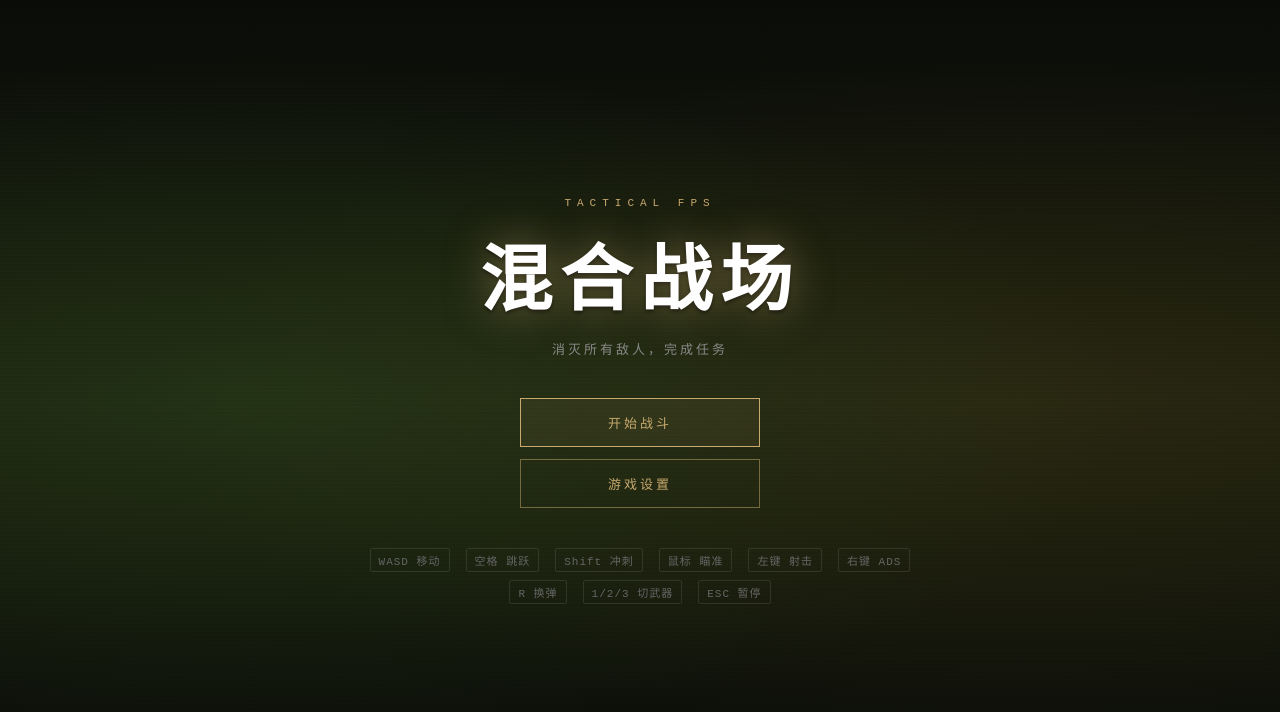
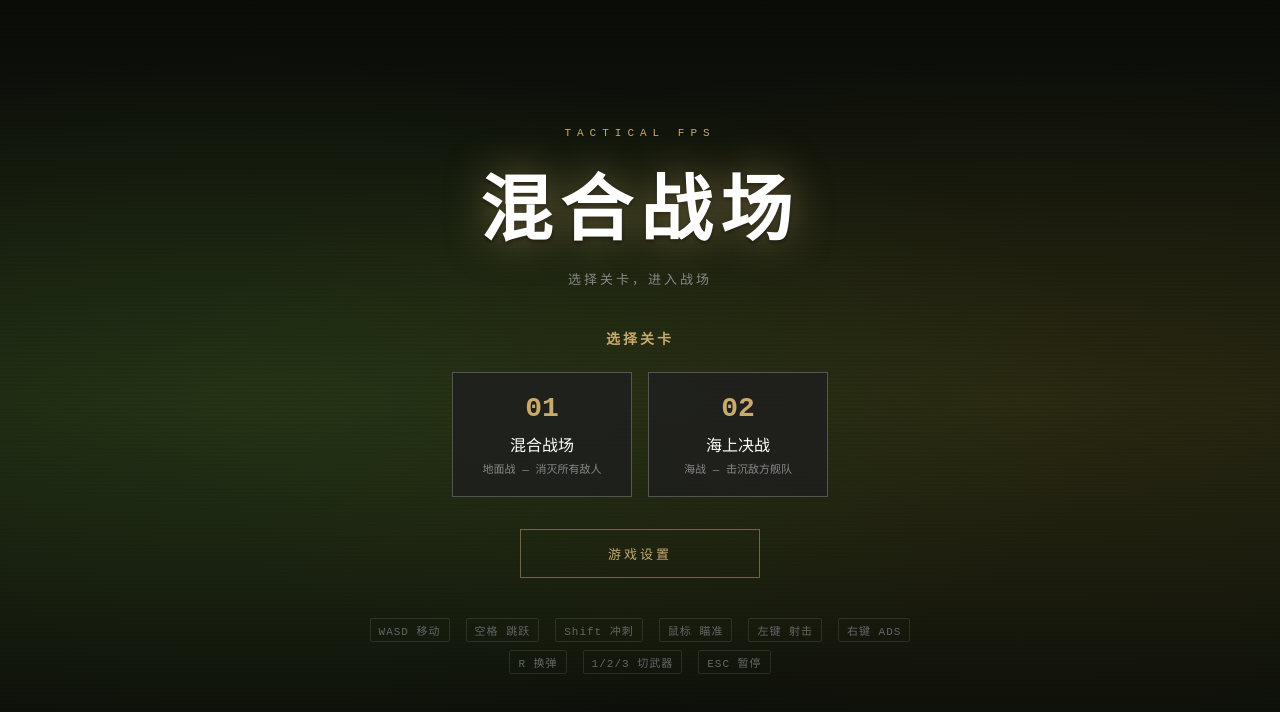
Before and after one commit to blreay/fps-game, a website: page public/index.html in a window 1280 px wide. Drawn offline with Linux system fonts and the light colour scheme.

Commit message:
feat: add level selection UI and URL-based level loading
Replace single start button with two level cards on the main menu,
add URL param reading in main.js to load level-appropriate data files,
and show a "下一关" button on the win screen when completing level 1.

```diff
--- a/public/index.html
+++ b/public/index.html
@@ -11,10 +11,22 @@
     <div id="title-block">
       <div id="game-subtitle">TACTICAL FPS</div>
       <h1 id="game-title">混合战场</h1>
-      <div id="game-tagline">消灭所有敌人，完成任务</div>
+      <div id="game-tagline">选择关卡，进入战场</div>
     </div>
     <nav id="menu-nav">
-      <button class="menu-btn primary" onclick="location.href='game.html'">开始战斗</button>
+      <h3 class="section-title">选择关卡</h3>
+      <div id="level-cards">
+        <div class="level-card" onclick="location.href='game.html?level=1'">
+          <div class="level-num">01</div>
+          <div class="level-name">混合战场</div>
+          <div class="level-desc">地面战 — 消灭所有敌人</div>
+        </div>
+        <div class="level-card" onclick="location.href='game.html?level=2'">
+          <div class="level-num">02</div>
+          <div class="level-name">海上决战</div>
+          <div class="level-desc">海战 — 击沉敌方舰队</div>
+        </div>
+      </div>
       <button class="menu-btn" onclick="toggleSettings()">游戏设置</button>
     </nav>
     <div id="settings-panel" class="hidden">
--- a/public/style/menu.css
+++ b/public/style/menu.css
@@ -17,3 +17,10 @@ body { font-family: 'Courier New', monospace; background: #0a0c08; color: #fff;
 #settings-panel input[type=range] { accent-color: #c8a96e; }
 #controls-hint { display: flex; flex-wrap: wrap; gap: 8px 16px; justify-content: center; max-width: 600px; }
 #controls-hint span { font-size: 11px; color: #666; letter-spacing: 1px; border: 1px solid rgba(255,255,255,0.1); padding: 3px 8px; border-radius: 2px; }
+.section-title { color: #c8a96e; font-size: 14px; letter-spacing: 3px; margin-bottom: 12px; }
+#level-cards { display: flex; gap: 16px; margin-bottom: 20px; }
+.level-card { width: 180px; padding: 20px 16px; border: 1px solid #555; background: rgba(30,30,30,0.8); cursor: pointer; text-align: center; transition: all 0.2s; }
+.level-card:hover { border-color: #c8a96e; background: rgba(60,50,30,0.8); transform: translateY(-2px); }
+.level-num { color: #c8a96e; font-size: 28px; font-weight: bold; }
+.level-name { color: #fff; font-size: 16px; margin: 8px 0 4px; }
+.level-desc { color: #888; font-size: 11px; }
```
Also changed, not shown: public/game.html (+1 -0 lines), public/src/main.js (+14 -4 lines).
